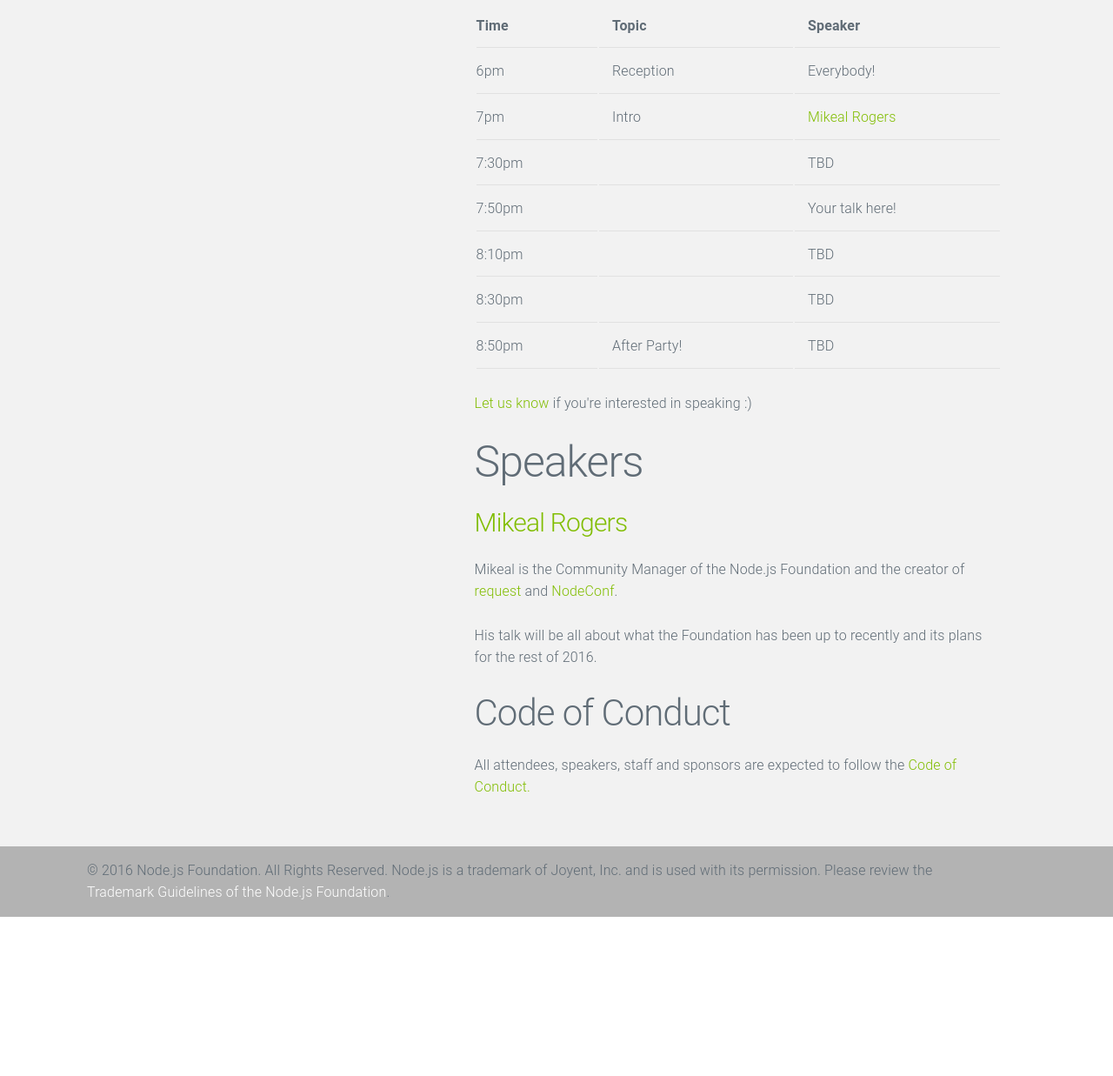
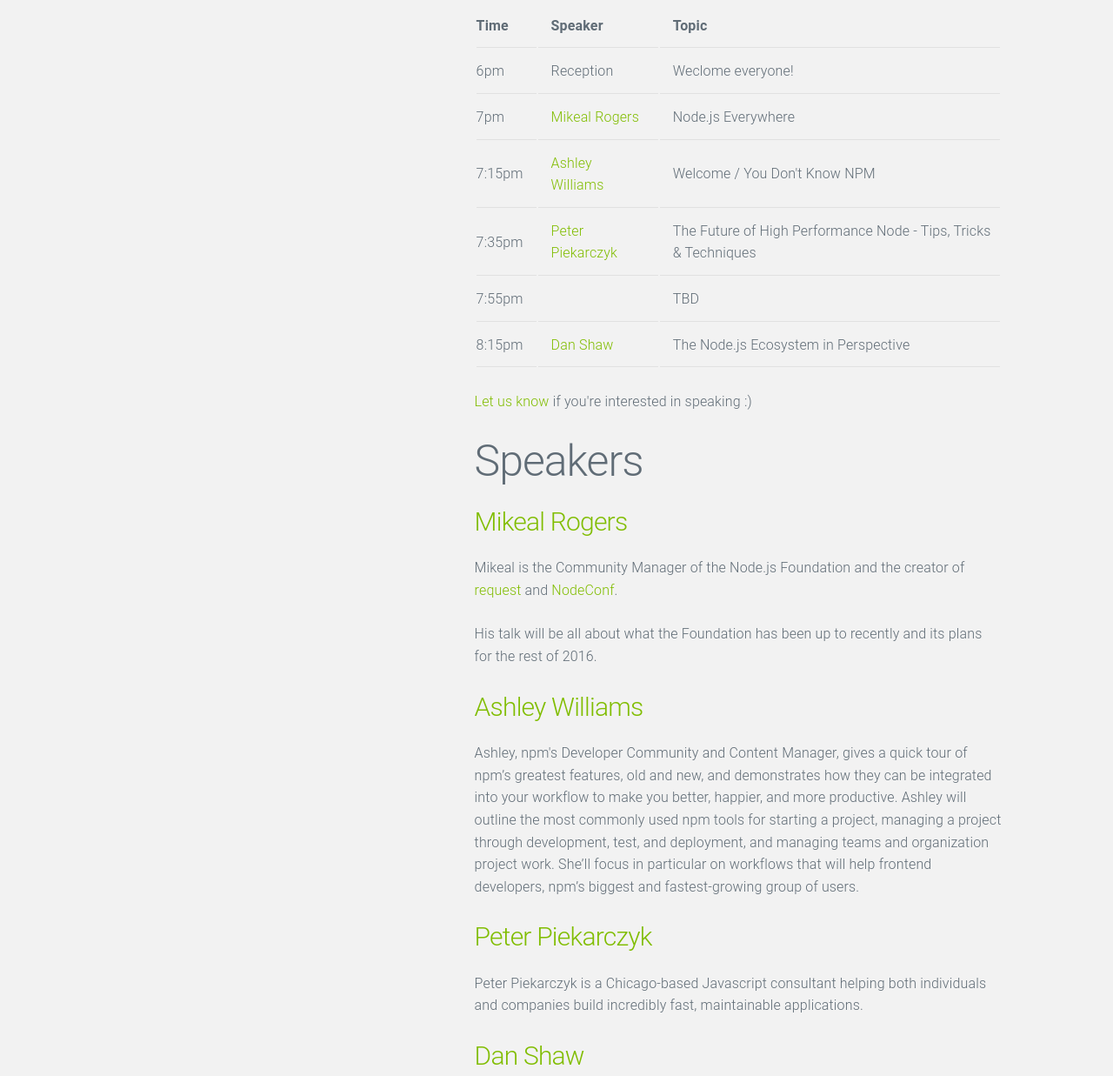
Before and after one commit to nodejs/live.nodejs.org, a website: page zh-CN/events/chicago.html in a window 1280 px wide. Shown: the part 1184-2421 px from the top of the page at 87% size. Before the commit the page ends 2238 px from the top, so only its background shows below. Drawn offline with Linux system fonts and the light colour scheme.

Commit message:
add speakers

```diff
--- a/zh-CN/events/chicago.html
+++ b/zh-CN/events/chicago.html
@@ -197,45 +197,40 @@
 <thead>
 <tr>
 <th>Time</th>
+<th>Speaker</th>
 <th>Topic</th>
-<th>Speaker</th>
 </tr>
 </thead>
 <tbody>
 <tr>
 <td>6pm</td>
 <td>Reception</td>
-<td>Everybody!</td>
+<td>Weclome everyone!</td>
 </tr>
 <tr>
 <td>7pm</td>
-<td>Intro</td>
 <td><a href="https://twitter.com/mikeal">Mikeal Rogers</a></td>
+<td>Node.js Everywhere</td>
 </tr>
 <tr>
-<td>7:30pm</td>
+<td>7:15pm</td>
+<td><a href="https://github.com/ashleygwilliams">Ashley Williams</a></td>
+<td>Welcome / You Don&#39;t Know NPM</td>
+</tr>
+<tr>
+<td>7:35pm</td>
+<td><a href="https://twitter.com/peterpme">Peter Piekarczyk</a></td>
+<td>The Future of High Performance Node - Tips, Tricks &amp; Techniques</td>
+</tr>
+<tr>
+<td>7:55pm</td>
 <td></td>
 <td>TBD</td>
 </tr>
 <tr>
-<td>7:50pm</td>
-<td></td>
-<td>Your talk here!</td>
-</tr>
-<tr>
-<td>8:10pm</td>
-<td></td>
-<td>TBD</td>
-</tr>
-<tr>
-<td>8:30pm</td>
-<td></td>
-<td>TBD</td>
-</tr>
-<tr>
-<td>8:50pm</td>
-<td>After Party!</td>
-<td>TBD</td>
+<td>8:15pm</td>
+<td><a href="https://github.com/dshaw">Dan Shaw</a></td>
+<td>The Node.js Ecosystem in Perspective</td>
 </tr>
 </tbody>
 </table>
@@ -247,6 +242,19 @@
 <a href="https://github.com/request/request">request</a> and <a href="http://www.nodeconf.com">NodeConf</a>.</p>
 <p>His talk will be all about what the Foundation has been up to recently and its plans for
 the rest of 2016.</p>
+<h4 id="-ashley-williams-https-github-com-ashleygwilliams-"><a href="https://github.com/ashleygwilliams">Ashley Williams</a></h4>
+<p>Ashley, npm&#39;s Developer Community and Content Manager, gives a quick tour of npm’s greatest
+features, old and new, and demonstrates how they can be integrated into your workflow to make
+you better, happier, and more productive. Ashley will outline the most commonly used npm tools
+for starting a project, managing a project through development, test, and deployment, and
+managing teams and organization project work. She’ll focus in particular on workflows that
+will help frontend developers, npm’s biggest and fastest-growing group of users.</p>
+<h4 id="-peter-piekarczyk-https-github-com-dshaw-"><a href="https://github.com/dshaw">Peter Piekarczyk</a></h4>
+<p>Peter Piekarczyk is a Chicago-based Javascript consultant helping both individuals and companies build incredibly fast, maintainable applications.</p>
+<h4 id="-dan-shaw-https-github-com-dshaw-"><a href="https://github.com/dshaw">Dan Shaw</a></h4>
+<p>Dan Shaw (dshaw) is Co-Founder and CTO of NodeSource, the Enterprise Node Company, and is dedicated to helping improve and grow the Node Community. He is a veteran of numerous Node.js startups including Voxer, Spreecast and Storify. Dan has extensive experience building large-scale, realtime systems with Node.js and has been building production services using Node since v0.2. Dan is a frequent speaker, host of the NodeUp podcast and organizer of events like EnterpriseJS and the SFNode meetup. Prior to Node, Dan worked in large-scale government contracts for Defense, Health Care and Education.</p>
+<p>Node.js was created 7 years ago by Ryan Dahl to increase the performance of web application development. Many novel choices were made along the way. Node.js ships with &quot;batteries included&quot;. Node.js was built with a very liberal license. Node.js has no standard library and encourages userland experimentation. Node.js chose to standardize on a single package management solution with npm. Node.js is fully cross-platform. Node.js applications run everywhere (take that Java!). All of this comes together to create an extraordinary ecosystem.</p>
+<p>Dan Shaw will explore the implications of these decisions and how they have impacted the Node.js Ecosystem. 7 years on, Node.js is everywhere with a massive user base and the largest package registry ever. And yet, there&#39;s still so much to do.</p>
 
     <h2 id="conduct">Code of Conduct</h2>
     <p>
```
Also changed, not shown: events/chicago.html (+30 -22 lines), events/chicago.md (+28 -8 lines).
